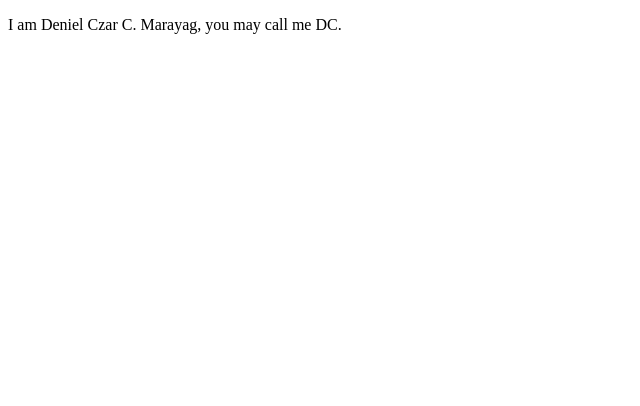
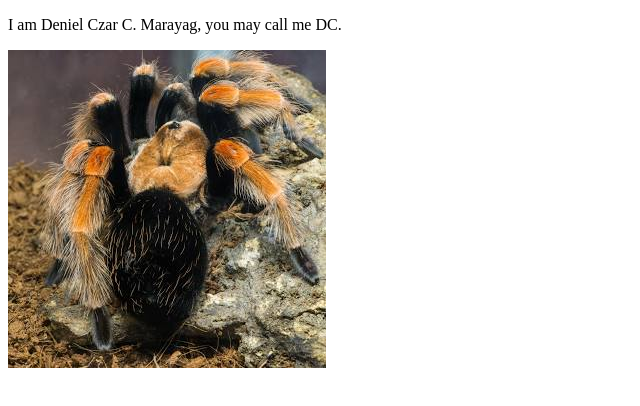
Before and after one commit to DenCzr/Marayag_sandbox, a plain HTML site: page index.html in a window 1280 px wide. Shown: the whole page, without its empty margins (0-640 px from the left). Drawn offline with Linux system fonts and the light colour scheme.

Commit message:
Add files via upload

```diff
--- a/index.html
+++ b/index.html
@@ -4,5 +4,6 @@
         <p>
             I am Deniel Czar C. Marayag, you may call me DC.
         </p>
+        <img src="Tarantula.jfif">
     </BODY>
 </html>
```
